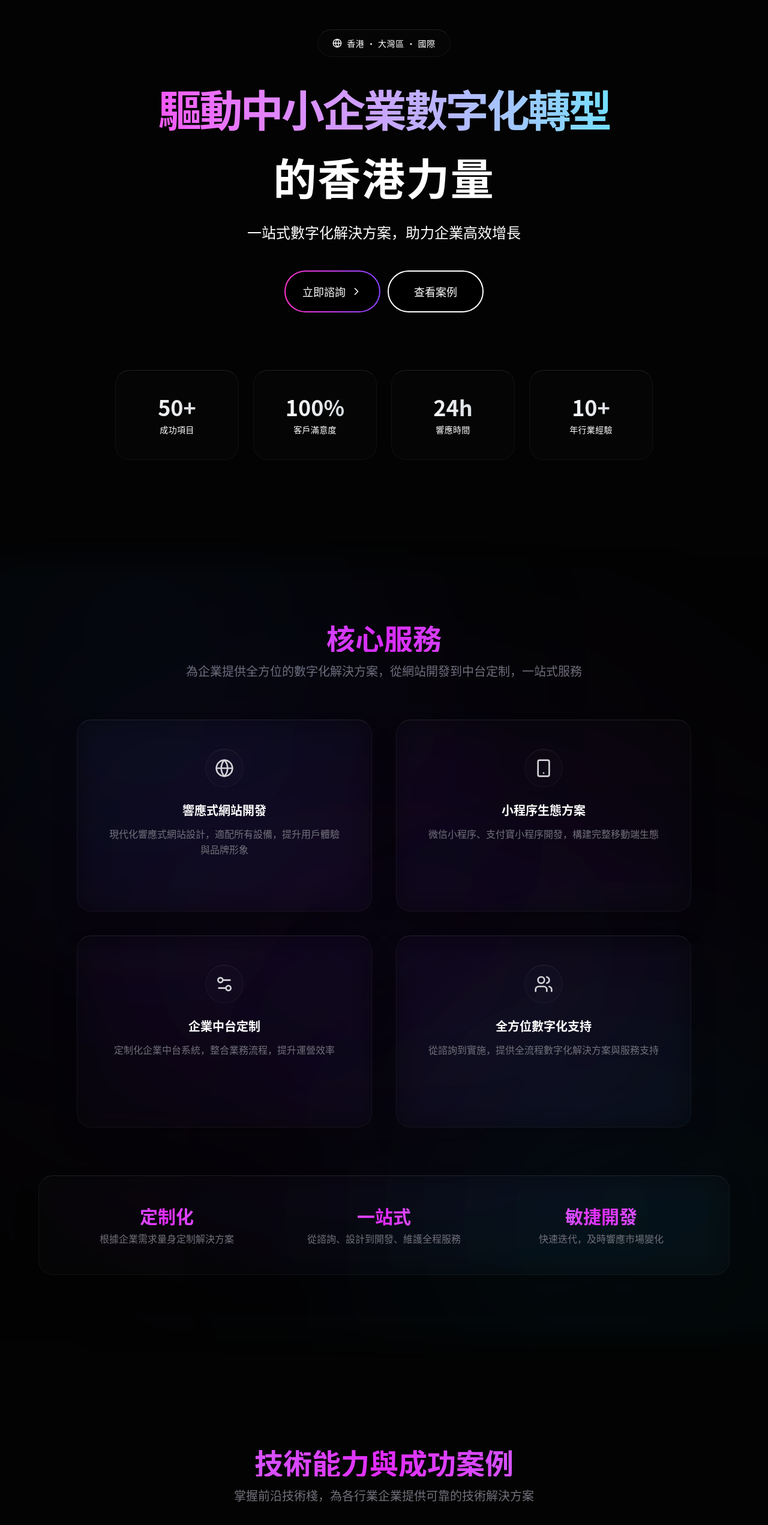
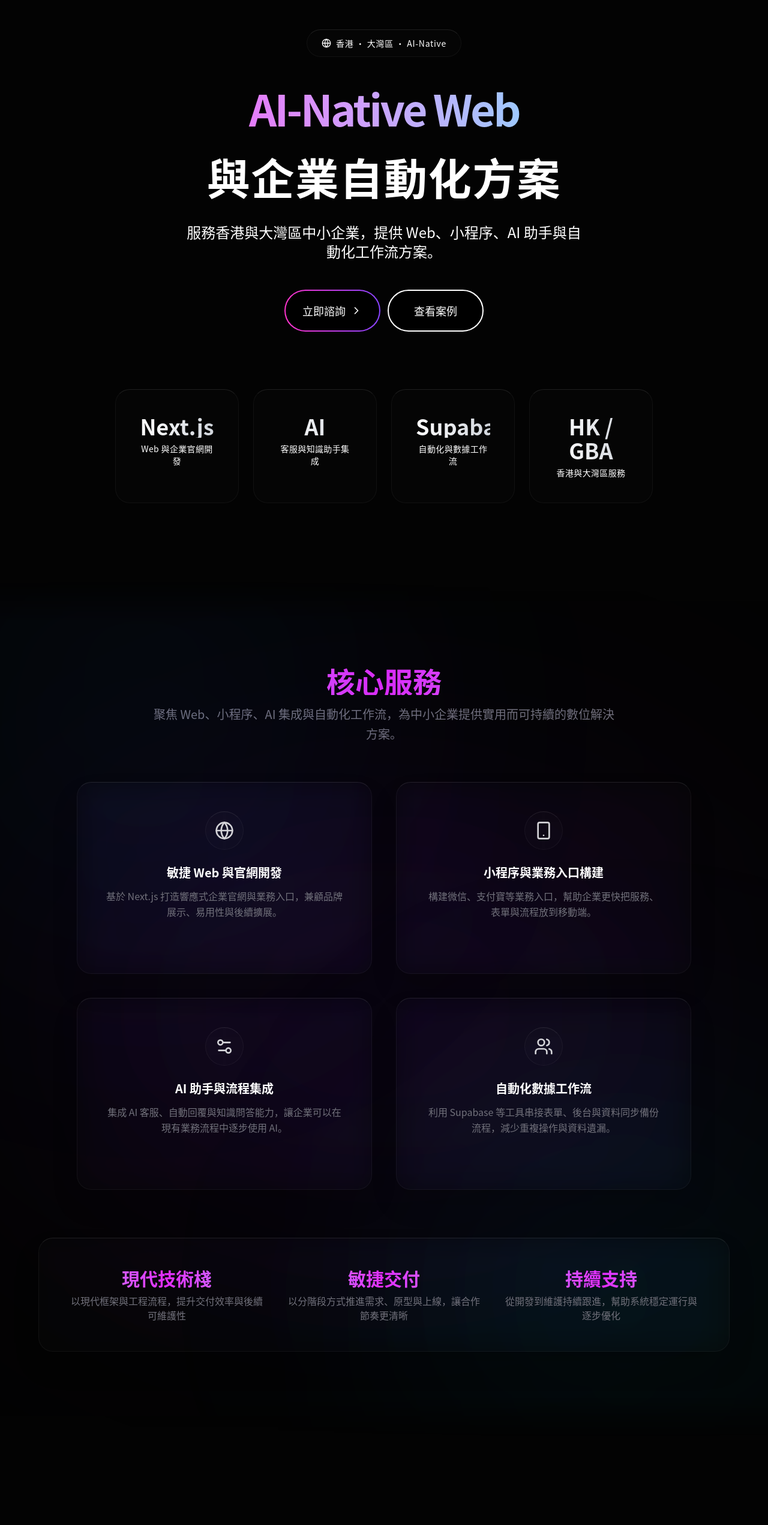
Before and after one commit to lecherme/smartkids-website, a Next.js app: page / in a window 1280 px wide. Shown: the part 160-2703 px from the top of the page at 60% size. Built offline with nearby package versions, Linux system fonts and the light colour scheme.

Commit message:
content: update site copy from 2026 BP
- refresh hero, services, capabilities and advantages copy
- align messaging to the latest BP while keeping the site structure
- refine tech stack to Next.js, Python, Azure, Node.js and AI/RAG
- add target audience, workflow and AI/RAG explanation content

```diff
--- a/app/layout.tsx
+++ b/app/layout.tsx
@@ -3,9 +3,9 @@ import "./globals.css";
 import { LanguageProvider } from "@/contexts/LanguageContext";
 
 export const metadata: Metadata = {
-  title: "SmartKids Tech - 驅動中小企業數字化轉型的香港力量",
-  description: "香港科技公司，專注於為中小企業提供響應式網站開發、小程序生態方案、企業中台定制和全方位數字化支持服務。",
-  keywords: ["香港科技", "數字化轉型", "中小企業", "網站開發", "小程序", "企業中台"],
+  title: "SmartKids Tech - 為中小企業提供 AI-Native Web、AI 與自動化方案的香港技術團隊",
+  description: "總部位於香港的數位技術工作室，專注為大灣區中小企業提供 AI-Native Web 開發、小程序、AI 助手集成與自動化數據工作流服務。",
+  keywords: ["香港科技", "AI Native", "數位轉型", "中小企業", "Next.js", "AI 助手", "Supabase", "大灣區"],
 };
 
 export default function RootLayout({
--- a/components/sections/AdvantagesSection.tsx
+++ b/components/sections/AdvantagesSection.tsx
@@ -7,24 +7,24 @@ import { Building2, Shield, Zap, MapPin, Check, X } from "lucide-react";
 const advantageIcons = [Building2, Shield, Zap, MapPin];
 const comparisonRows = [
   {
-    label: "溝通方式",
-    smartkids: "透明同步，需求變更可快速對齊",
-    traditional: "多層傳遞，容易出現理解落差",
+    label: "交付速度",
+    smartkids: "以分階段方式推進需求、原型與上線，讓客戶更早看到可用成果",
+    traditional: "前期投入較多，客戶通常需要更久才能看到實際成果",
   },
   {
-    label: "合作模式",
-    smartkids: "靈活定價，按目標與階段調整",
-    traditional: "報價僵化，常伴隨隱藏費用",
+    label: "AI 能力",
+    smartkids: "可按業務需求集成 AI 客服、知識助手與自動化回覆能力",
+    traditional: "通常以傳統功能開發為主，AI 能力需要額外規劃與整合",
   },
   {
-    label: "技術能力",
-    smartkids: "現代技術棧，兼顧速度與可維護性",
-    traditional: "技術更新慢，長期成本偏高",
+    label: "成本結構",
+    smartkids: "以開發服務費加維護服務費模式合作，範圍與節奏更清晰",
+    traditional: "報價常偏重一次性交付，後續維護與變更安排較不靈活",
   },
   {
     label: "交付之後",
-    smartkids: "持續支持與優化，不是上線就結束",
-    traditional: "交付即結束，後續協作斷層明顯",
+    smartkids: "可持續提供維護、優化與標準化模組支持，不是上線就結束",
+    traditional: "交付後支援通常需要另行安排，後續優化節奏較不固定",
   },
 ];
 
@@ -46,7 +46,7 @@ export function AdvantagesSection() {
                 市場優勢
               </h2>
               <p className="text-xl text-zinc-500 max-w-3xl mx-auto leading-relaxed">
-                為什麼選擇SmartKids Tech？我們為您提供獨特的價值主張
+                以香港本地服務能力結合現代技術交付方式，為中小企業提供清晰、穩定且可持續的合作體驗。
               </p>
             </div>
           </FadeIn>
@@ -82,6 +82,59 @@ export function AdvantagesSection() {
             })}
           </div>
 
+          <FadeIn direction="up" delay={0.35}>
+            <div className="mb-20 rounded-3xl bg-white/[0.01] border border-white/[0.05] backdrop-blur-xl border-t-white/10 p-8 md:p-10 shadow-2xl">
+              <div className="text-center mb-8">
+                <h3 className="text-2xl font-bold text-white mb-3">
+                  合作流程
+                </h3>
+                <p className="text-zinc-500 max-w-2xl mx-auto leading-relaxed">
+                  以清晰節奏推進項目，讓需求、交付與後續支持都有明確安排。
+                </p>
+              </div>
+
+              <div className="grid grid-cols-1 md:grid-cols-4 gap-4">
+                {[
+                  {
+                    step: "01",
+                    title: "需求梳理",
+                    description: "了解業務目標、使用場景與預算範圍。",
+                  },
+                  {
+                    step: "02",
+                    title: "原型確認",
+                    description: "先確認核心頁面、流程與功能優先級。",
+                  },
+                  {
+                    step: "03",
+                    title: "開發上線",
+                    description: "按階段完成開發、測試與正式部署。",
+                  },
+                  {
+                    step: "04",
+                    title: "維護優化",
+                    description: "根據使用情況持續維護與迭代調整。",
+                  },
+                ].map((item) => (
+                  <div
+                    key={item.step}
+                    className="rounded-2xl border border-white/[0.05] bg-black/20 p-5"
+                  >
+                    <div className="text-sm font-semibold text-purple-300 mb-2">
+                      {item.step}
+                    </div>
+                    <div className="text-lg font-semibold text-white mb-2">
+                      {item.title}
+                    </div>
+                    <p className="text-sm leading-relaxed text-zinc-500">
+                      {item.description}
+                    </p>
+                  </div>
+                ))}
+              </div>
+            </div>
+          </FadeIn>
+
           {/* Comparison */}
           <FadeIn direction="up" delay={0.5}>
             <div className="relative overflow-hidden bg-white/[0.01] border border-white/[0.05] backdrop-blur-xl border-t-white/10 p-6 md:p-10 rounded-[2rem]">
@@ -90,7 +143,7 @@ export function AdvantagesSection() {
                   SmartKids vs 傳統外包
                 </h3>
                 <p className="text-zinc-400 max-w-2xl mx-auto leading-relaxed">
-                  不只是做得出來，而是從溝通、執行到後續支持，都更穩定也更省心。
+                  我們希望提供的是清晰的合作方式、穩定的交付節奏，以及可持續的後續支持。
                 </p>
               </div>
 
@@ -102,7 +155,7 @@ export function AdvantagesSection() {
                     </div>
                     <div>
                       <div className="text-lg font-semibold text-white">SmartKids</div>
-                      <div className="text-sm text-zinc-400">更透明、更靈活、更長期</div>
+                      <div className="text-sm text-zinc-400">透明協作，穩定交付，持續支持</div>
                     </div>
                   </div>
                   <div className="space-y-3">
--- a/components/sections/CapabilitiesSection.tsx
+++ b/components/sections/CapabilitiesSection.tsx
@@ -6,21 +6,21 @@ import { FadeIn } from "@/components/animations/FadeIn";
 import { CAPABILITIES, FOOTER } from "@/lib/constants";
 import { ChevronRight } from "lucide-react";
 import {
-  ReactIcon,
-  VueIcon,
-  SpringBootIcon,
+  NextjsIcon,
+  PythonIcon,
   CloudIcon,
   TypeScriptIcon,
   NodeIcon,
+  AiIcon,
 } from "@/components/ui/TechIcons";
 
 const techIcons = [
-  { Icon: ReactIcon, name: "React" },
-  { Icon: VueIcon, name: "Vue" },
-  { Icon: SpringBootIcon, name: "Spring Boot" },
+  { Icon: NextjsIcon, name: "Next.js" },
+  { Icon: PythonIcon, name: "Python" },
   { Icon: CloudIcon, name: "Azure" },
   { Icon: TypeScriptIcon, name: "TypeScript" },
   { Icon: NodeIcon, name: "Node.js" },
+  { Icon: AiIcon, name: "AI / RAG" },
 ];
 
 export function CapabilitiesSection() {
@@ -38,10 +38,13 @@ export function CapabilitiesSection() {
           <FadeIn direction="up" className="pointer-events-none">
             <div className="text-center mb-16">
               <h2 className="text-3xl md:text-4xl lg:text-5xl font-bold mb-4 bg-gradient-to-r from-purple-400 via-fuchsia-500 to-purple-400 bg-clip-text text-transparent">
-                技術能力與成功案例
+                技術能力與落地方案
               </h2>
               <p className="text-xl text-zinc-500 max-w-3xl mx-auto leading-relaxed">
-                掌握前沿技術棧，為各行業企業提供可靠的技術解決方案
+                以 AI-Native 技術棧與模組化實踐，幫助中小企業更穩定地完成從需求到上線。
+              </p>
+              <p className="text-base text-zinc-600 max-w-3xl mx-auto leading-relaxed mt-4">
+                其中 AI / RAG 方案可應用於企業知識問答、客服回覆與內部資料檢索，適合需要提升回應效率與資訊可用性的團隊。
               </p>
             </div>
           </FadeIn>
@@ -73,7 +76,7 @@ export function CapabilitiesSection() {
           {/* Case studies */}
           <FadeIn direction="up" delay={0.4}>
             <h3 className="text-2xl font-bold text-center mb-10 text-white">
-              成功案例
+              落地方案
             </h3>
             <div className="grid grid-cols-1 md:grid-cols-2 lg:grid-cols-3 gap-8">
               {CAPABILITIES.cases.map((caseStudy: {title: string, description: string, tags: readonly string[]}, index: number) => (
@@ -99,10 +102,10 @@ export function CapabilitiesSection() {
             <div className="mt-20 text-center">
               <div className="inline-block rounded-3xl bg-white/[0.01] border border-white/[0.05] backdrop-blur-xl border-t-white/10 px-10 py-10 shadow-2xl">
                 <h3 className="text-xl font-bold text-white mb-2">
-                  您的項目，我們的專長
+                  讓 AI 更快落地到您的業務
                 </h3>
                 <p className="text-zinc-400 mb-4">
-                  無論您的需求是什麼，我們都能提供專業的解決方案
+                  從官網、小程序到 AI 助手與自動化流程，我們會按實際需求提供合適的技術方案。
                 </p>
                 <Button
                   variant="ghost"
--- a/components/sections/HeroSection.tsx
+++ b/components/sections/HeroSection.tsx
@@ -6,10 +6,8 @@ import { HERO, FOOTER } from "@/lib/constants";
 import { Globe, ChevronRight } from "lucide-react";
 
 export function HeroSection() {
-  // Split headline into two parts
-  const headline = HERO.headline;
-  const firstLine = "驅動中小企業數字化轉型";
-  const secondLine = "的香港力量";
+  const firstLine = "AI-Native Web";
+  const secondLine = "與企業自動化方案";
 
   return (
     <section id="home" className="relative min-h-screen flex items-center justify-center py-24 md:py-32 section-transition ambient-bg from-purple-900/10 via-transparent to-transparent bg-[#030303] pointer-events-auto">
@@ -32,7 +30,7 @@ export function HeroSection() {
           <FadeIn delay={0.2}>
             <div className="inline-flex items-center gap-2 mb-10 px-6 py-3 rounded-full border border-white/[0.05] bg-white/[0.01] backdrop-blur-xl border-t-white/10">
               <Globe className="w-4 h-4 text-white" />
-              <span className="text-white text-sm font-normal tracking-wider">香港 · 大灣區 · 國際</span>
+              <span className="text-white text-sm font-normal tracking-wider">香港 · 大灣區 · AI-Native</span>
             </div>
           </FadeIn>
 
@@ -94,10 +92,10 @@ export function HeroSection() {
           <FadeIn delay={1} direction="up" className="relative z-50">
             <div className="grid grid-cols-2 md:grid-cols-4 gap-6 mt-24 max-w-4xl mx-auto">
               {[
-                { value: "50+", label: "成功項目" },
-                { value: "100%", label: "客戶滿意度" },
-                { value: "24h", label: "響應時間" },
-                { value: "10+", label: "年行業經驗" },
+                { value: "Next.js", label: "Web 與企業官網開發" },
+                { value: "AI", label: "客服與知識助手集成" },
+                { value: "Supabase", label: "自動化與數據工作流" },
+                { value: "HK / GBA", label: "香港與大灣區服務" },
               ].map((stat, index) => (
                 <div
                   key={index}
--- a/components/sections/ServicesSection.tsx
+++ b/components/sections/ServicesSection.tsx
@@ -32,7 +32,7 @@ export function ServicesSection() {
                 核心服務
               </h2>
               <p className="text-xl text-zinc-500 max-w-3xl mx-auto leading-relaxed">
-                為企業提供全方位的數字化解決方案，從網站開發到中台定制，一站式服務
+                聚焦 Web、小程序、AI 集成與自動化工作流，為中小企業提供實用而可持續的數位解決方案。
               </p>
             </div>
           </FadeIn>
@@ -64,21 +64,21 @@ export function ServicesSection() {
             <div className="mt-20 p-12 rounded-3xl bg-white/[0.01] border border-white/[0.05] backdrop-blur-xl border-t-white/10 shadow-2xl transition-all duration-500 hover:border-white/20 hover:shadow-2xl hover:shadow-purple-500/10">
               <div className="grid md:grid-cols-3 gap-8">
                 <div className="text-center">
-                  <div className="text-3xl font-bold bg-gradient-to-r from-purple-400 via-fuchsia-500 to-purple-400 bg-clip-text text-transparent mb-2">定制化</div>
+                  <div className="text-3xl font-bold bg-gradient-to-r from-purple-400 via-fuchsia-500 to-purple-400 bg-clip-text text-transparent mb-2">現代技術棧</div>
                   <p className="text-zinc-500">
-                    根據企業需求量身定制解決方案
+                    以現代框架與工程流程，提升交付效率與後續可維護性
                   </p>
                 </div>
                 <div className="text-center">
-                  <div className="text-3xl font-bold bg-gradient-to-r from-purple-400 via-fuchsia-500 to-purple-400 bg-clip-text text-transparent mb-2">一站式</div>
+                  <div className="text-3xl font-bold bg-gradient-to-r from-purple-400 via-fuchsia-500 to-purple-400 bg-clip-text text-transparent mb-2">敏捷交付</div>
                   <p className="text-zinc-500">
-                    從諮詢、設計到開發、維護全程服務
+                    以分階段方式推進需求、原型與上線，讓合作節奏更清晰
                   </p>
                 </div>
                 <div className="text-center">
-                  <div className="text-3xl font-bold bg-gradient-to-r from-purple-400 via-fuchsia-500 to-purple-400 bg-clip-text text-transparent mb-2">敏捷開發</div>
+                  <div className="text-3xl font-bold bg-gradient-to-r from-purple-400 via-fuchsia-500 to-purple-400 bg-clip-text text-transparent mb-2">持續支持</div>
                   <p className="text-zinc-500">
-                    快速迭代，及時響應市場變化
+                    從開發到維護持續跟進，幫助系統穩定運行與逐步優化
                   </p>
                 </div>
               </div>
--- a/components/ui/TechIcons.tsx
+++ b/components/ui/TechIcons.tsx
@@ -39,6 +39,30 @@ export function VueIcon(props: SVGProps<SVGSVGElement>) {
   );
 }
 
+export function NextjsIcon(props: SVGProps<SVGSVGElement>) {
+  return (
+    <svg
+      xmlns="http://www.w3.org/2000/svg"
+      viewBox="0 0 24 24"
+      fill="none"
+      {...props}
+    >
+      <circle cx="12" cy="12" r="9" stroke="currentColor" strokeWidth="1.7" />
+      <path
+        fill="currentColor"
+        d="M8.2 15.9V8.1h1.26l4.1 5.43V8.1h1.25v7.8h-1.18L9.45 10.4v5.5H8.2Z"
+      />
+      <path
+        d="M14.55 15.2 17.45 19"
+        stroke="currentColor"
+        strokeWidth="1.5"
+        strokeLinecap="round"
+        opacity="0.65"
+      />
+    </svg>
+  );
+}
+
 export function SpringBootIcon(props: SVGProps<SVGSVGElement>) {
   return (
     <svg
@@ -75,6 +99,58 @@ export function SpringBootIcon(props: SVGProps<SVGSVGElement>) {
         strokeWidth="1.6"
         strokeLinecap="round"
         opacity="0.9"
+      />
+    </svg>
+  );
+}
+
+export function PythonIcon(props: SVGProps<SVGSVGElement>) {
+  return (
+    <svg
+      xmlns="http://www.w3.org/2000/svg"
+      viewBox="0 0 24 24"
+      fill="none"
+      {...props}
+    >
+      <path
+        fill="currentColor"
+        d="M12.2 2.5c-4.15 0-3.9 1.8-3.9 1.8v1.86h3.97v.56H6.72s-2.67-.3-2.67 3.9 2.33 4.05 2.33 4.05h1.39v-1.95s-.08-2.33 2.3-2.33h3.98s2.24.04 2.24-2.17V4.7s.34-2.2-4.09-2.2Zm-2.2 1.26a.78.78 0 1 1 0 1.56.78.78 0 0 1 0-1.56Z"
+      />
+      <path
+        fill="currentColor"
+        opacity="0.55"
+        d="M11.8 21.5c4.15 0 3.9-1.8 3.9-1.8v-1.86h-3.97v-.56h5.55s2.67.3 2.67-3.9-2.33-4.05-2.33-4.05h-1.39v1.95s.08 2.33-2.3 2.33h-3.98s-2.24-.04-2.24 2.17v3.53s-.34 2.2 4.09 2.2Zm2.2-1.26a.78.78 0 1 1 0-1.56.78.78 0 0 1 0 1.56Z"
+      />
+    </svg>
+  );
+}
+
+export function AiIcon(props: SVGProps<SVGSVGElement>) {
+  return (
+    <svg
+      xmlns="http://www.w3.org/2000/svg"
+      viewBox="0 0 24 24"
+      fill="none"
+      {...props}
+    >
+      <path
+        d="M12 3v4.5M12 16.5V21M4.5 12H3m18 0h-1.5M6.7 6.7 5.64 5.64m12.72 12.72-1.06-1.06M17.3 6.7l1.06-1.06M6.7 17.3l-1.06 1.06"
+        stroke="currentColor"
+        strokeWidth="1.5"
+        strokeLinecap="round"
+      />
+      <rect
+        x="7.5"
+        y="7.5"
+        width="9"
+        height="9"
+        rx="2.2"
+        stroke="currentColor"
+        strokeWidth="1.6"
+      />
+      <path
+        fill="currentColor"
+        d="M10 14.2 11.62 9.8h.78L14 14.2h-.98l-.3-.92h-1.46l-.31.92H10Zm1.52-1.73h.94l-.46-1.44-.48 1.44Zm3.16 1.73V9.8h.9v4.4h-.9Z"
       />
     </svg>
   );
--- a/lib/constants.ts
+++ b/lib/constants.ts
@@ -1,7 +1,7 @@
 export const SITE = {
   name: "SmartKids Tech",
-  title: "驅動中小企業數字化轉型的香港力量",
-  description: "香港科技公司，專注於為中小企業提供數字化轉型解決方案",
+  title: "為中小企業提供 AI-Native Web、AI 與自動化方案的香港技術團隊",
+  description: "總部位於香港的數位技術工作室，為大灣區中小企業提供 AI-Native Web 開發、小程序、AI 助手集成與自動化數據工作流服務。",
 } as const;
 
 export const NAVIGATION = {
@@ -13,71 +13,71 @@ export const NAVIGATION = {
 } as const;
 
 export const HERO = {
-  headline: "驅動中小企業數字化轉型的香港力量",
-  subheadline: "一站式數字化解決方案，助力企業高效增長",
+  headline: "為中小企業提供 AI-Native Web、AI 與自動化方案的香港技術團隊",
+  subheadline: "服務香港與大灣區中小企業，提供 Web、小程序、AI 助手與自動化工作流方案。",
   cta: "立即諮詢",
 } as const;
 
 export const SERVICES = [
   {
-    title: "響應式網站開發",
-    description: "現代化響應式網站設計，適配所有設備，提升用戶體驗與品牌形象",
+    title: "敏捷 Web 與官網開發",
+    description: "基於 Next.js 打造響應式企業官網與業務入口，兼顧品牌展示、易用性與後續擴展。",
     icon: "Globe",
   },
   {
-    title: "小程序生態方案",
-    description: "微信小程序、支付寶小程序開發，構建完整移動端生態",
+    title: "小程序與業務入口構建",
+    description: "構建微信、支付寶等業務入口，幫助企業更快把服務、表單與流程放到移動端。",
     icon: "Smartphone",
   },
   {
-    title: "企業中台定制",
-    description: "定制化企業中台系統，整合業務流程，提升運營效率",
+    title: "AI 助手與流程集成",
+    description: "集成 AI 客服、自動回覆與知識問答能力，讓企業可以在現有業務流程中逐步使用 AI。",
     icon: "Settings",
   },
   {
-    title: "全方位數字化支持",
-    description: "從諮詢到實施，提供全流程數字化解決方案與服務支持",
+    title: "自動化數據工作流",
+    description: "利用 Supabase 等工具串接表單、後台與資料同步備份流程，減少重複操作與資料遺漏。",
     icon: "Users",
   },
 ] as const;
 
 export const CAPABILITIES = {
-  techStack: ["React", "Vue", "Spring Boot", "Azure", "TypeScript", "Node.js"],
+  techStack: ["Next.js", "Python", "Azure", "TypeScript", "Node.js", "AI / RAG"],
   cases: [
     {
-      title: "退休計算器小程序",
-      description: "為金融公司開發的退休規劃小程序，用戶量超10萬",
-      tags: ["小程序", "金融科技"],
+      title: "AI 原生企業官網",
+      description: "以 Next.js 建立響應式品牌官網，協助企業更快完成從需求確認到原型上線。",
+      tags: ["Next.js", "官網", "敏捷交付"],
     },
     {
-      title: "電商中台系統",
-      description: "為零售企業定制的全渠道電商中台，支持多平台訂單管理",
-      tags: ["中台", "電商"],
+      title: "AI 客服與知識助手",
+      description: "基於 Vercel AI SDK 與 RAG 架構，為企業構建 AI 客服與內部知識問答助手。",
+      tags: ["AI", "Vercel AI SDK", "RAG"],
     },
     {
-      title: "企業官網重建",
-      description: "傳統製造企業官網現代化改造，提升品牌形象與轉化率",
-      tags: ["網站", "品牌"],
+      title: "自動化數據同步流程",
+      description: "以 Supabase 串接業務資料同步與備份流程，減少手工操作與資料遺漏風險。",
+      tags: ["Supabase", "自動化", "數據工作流"],
     },
   ],
 } as const;
 
 export const ADVANTAGES = [
   {
-    title: "香港基因",
-    description: "立足香港，融合國際視野與本地經驗，提供高標準服務",
+    title: "香港本地服務",
+    description: "總部位於香港，熟悉本地中小企業需求，也具備大灣區協作經驗。",
   },
   {
-    title: "透明價格",
-    description: "清晰的項目報價體系，無隱藏費用，讓客戶放心合作",
+    title: "現代化交付方式",
+    description: "以 AI-Native 開發方式結合現代框架與標準化工作流，提升交付效率與後續維護性。",
   },
   {
-    title: "高效遠程服務",
-    description: "支持遠程協作，快速響應，減少溝通成本，提升項目效率",
+    title: "透明分階段合作",
+    description: "採取開發服務費與維護服務費模式，清楚定義範圍、節奏與後續支持。",
   },
   {
-    title: "大灣區經驗",
-    description: "深諳大灣區市場特點，為企業提供貼合實際的解決方案",
+    title: "高性價比落地",
+    description: "保持合理的雲端成本與交付節奏，讓中小企業也能務實推進數位化與 AI 應用。",
   },
 ] as const;
 
```
